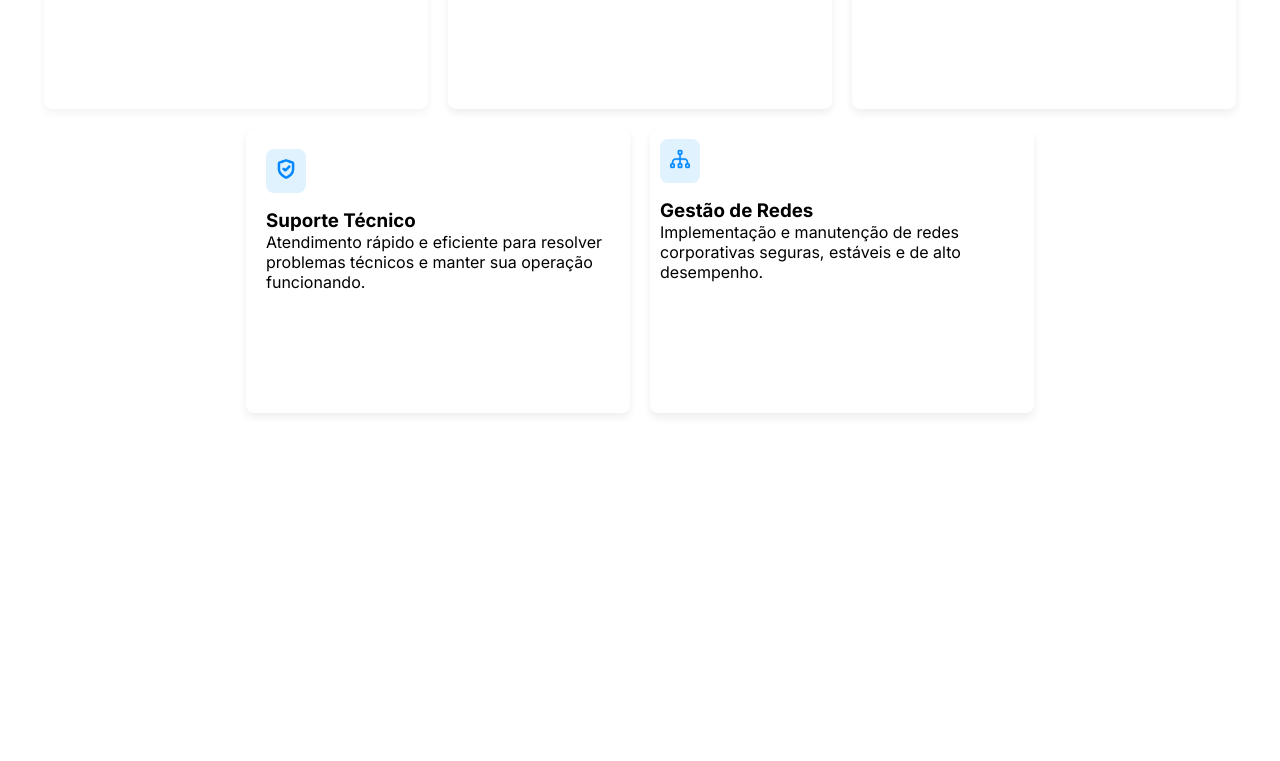
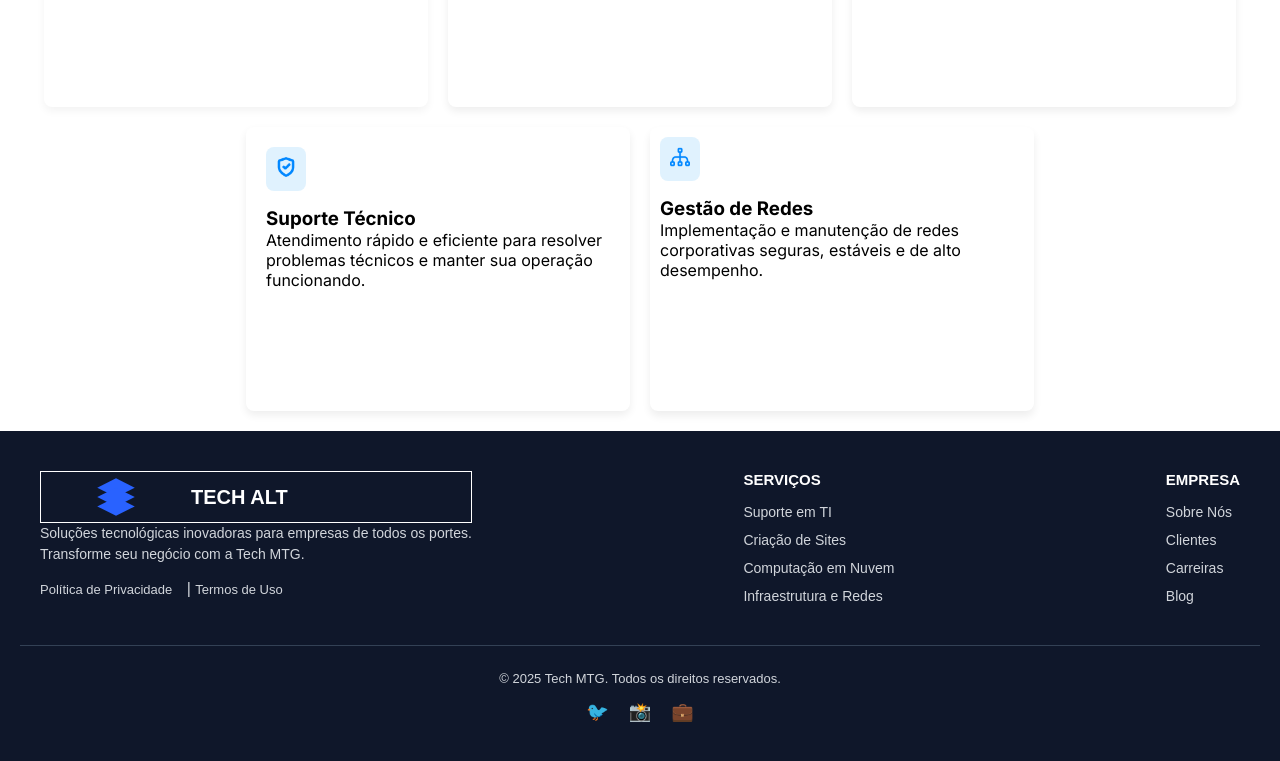
Before and after one commit to renanfranca27/tech, a Next.js app: page / in a window 1280 px wide. Shown: the part 1017-1778 px from the top of the page. Before the commit the page ends 1450 px from the top, so only its background shows below. Built offline with nearby package versions, Linux system fonts and the light colour scheme.

Commit message:
alterações finais

```diff
--- a/src/app/page.js
+++ b/src/app/page.js
@@ -2,6 +2,7 @@ import Image from "next/image";
 import styles from "./page.module.css";
 import Main from "@/components/main/Main.js";
 import Sobre from "@/components/sobre/Sobre.js";
+import Footer from "@/components/footer/footer.js";
 
 export default function Home() {
   return (
@@ -10,7 +11,7 @@ export default function Home() {
       <div className={styles.menu}>
         <section className={styles.navbar}>
           <Image src="/icone.svg" alt="Descrição da imagem" width={60} height={40} />
-           <h4>TECH SOLUTIONS </h4>
+           <h4>TECH ALT </h4>
         </section>
         <ul className={styles.menubar}>
           <li>Inicio</li>
@@ -46,6 +47,7 @@ export default function Home() {
       {/* Componente Main */}
       <Main />
       <Sobre />
+      <Footer />
     </div>
   );
 }
--- /dev/null
+++ b/src/components/footer/footer.css
@@ -0,0 +1,118 @@
+.footer {
+  background-color: #0f172a;
+  color: #d1d5db;
+  padding: 40px 20px;
+}
+
+.footer-container {
+  max-width: 1200px;
+  margin: auto;
+  display: flex;
+    flex-wrap: wrap;
+    justify-content: space-between;
+  gap: 30px;
+}
+.footer-logo-container {
+  display: flex;
+  align-items: center;
+  text-align: center;
+    border:  solid 1px white;
+}
+
+.footer-logo-container h2 {
+    color: white;
+    font-size: 20px;
+  margin: 0;
+}
+
+.footer-logo {
+  color: white;
+  font-size: 20px;
+  margin-bottom: 15px;
+}
+
+.TextoFooter {
+  font-size: 14px;
+  margin-bottom: 15px;
+  line-height: 1.5;
+}
+
+.footer-col h3 {
+  color: white;
+  font-size: 15px;
+  margin-bottom: 15px;
+}
+
+.footer-col ul {
+  list-style: none;
+  padding: 0;
+  margin: 0;
+}
+
+.footer-col ul li {
+  margin-bottom: 10px;
+}
+
+.footer-col ul li a {
+  color: #d1d5db;
+  text-decoration: none;
+  font-size: 14px;
+  transition: color 0.3s;
+}
+
+.footer-col ul li a:hover {
+  color: #3b82f6;
+}
+
+.footer-policies a {
+  color: #d1d5db;
+  text-decoration: none;
+  font-size: 13px;
+  margin-right: 10px;
+}
+
+.footer-policies a:hover {
+  color: #3b82f6;
+}
+
+.footer-bottom {
+  border-top: 1px solid #334155;
+  margin-top: 30px;
+  padding-top: 20px;
+  display: flex;
+  flex-direction: column;
+  align-items: center;
+  text-align: center;
+}
+
+.footer-bottom p {
+  font-size: 13px;
+  margin: 5px 0;
+}
+
+.footer-socials {
+  margin-top: 10px;
+}
+
+.footer-socials a {
+  margin: 0 10px;
+  color: #d1d5db;
+  font-size: 18px;
+  text-decoration: none;
+  transition: color 0.3s;
+}
+
+.footer-socials a:hover {
+  color: #3b82f6;
+}
+
+/* Responsivo */
+@media (max-width: 768px) {
+  .footer-container {
+    grid-template-columns: 1fr;
+    text-align: center;
+  }
+  .footer-bottom {
+    flex-direction: column;
+  }
+}
--- /dev/null
+++ b/src/components/footer/footer.js
@@ -0,0 +1,59 @@
+import Image from "next/image";
+import styld from "@/components/footer/footer.css";
+
+export default function footer(){
+    return (
+    <footer className="footer">
+      <div className="footer-container">
+
+        {/* Coluna 1 */}
+        <div className="footer-col">
+            <div className="footer-logo-container">
+            <Image src="/icone.svg" alt="Logo" width={150} height={50} />
+          <h2 className="footer-logo">TECH ALT</h2>
+
+            </div>
+          <p className="TextoFooter">
+            Soluções tecnológicas inovadoras para empresas de todos os portes. <br />
+            Transforme seu negócio com a Tech MTG.
+          </p>
+          <div className="footer-policies">
+            <a href="#">Política de Privacidade</a> | <a href="#">Termos de Uso</a>
+          </div>
+        </div>
+
+        {/* Coluna 2 */}
+        <div className="footer-col">
+          <h3>SERVIÇOS</h3>
+          <ul>
+            <li><a href="#">Suporte em TI</a></li>
+            <li><a href="#">Criação de Sites</a></li>
+            <li><a href="#">Computação em Nuvem</a></li>
+            <li><a href="#">Infraestrutura e Redes</a></li>
+          </ul>
+        </div>
+
+        {/* Coluna 3 */}
+        <div className="footer-col">
+          <h3>EMPRESA</h3>
+          <ul>
+            <li><a href="#">Sobre Nós</a></li>
+            <li><a href="#">Clientes</a></li>
+            <li><a href="#">Carreiras</a></li>
+            <li><a href="#">Blog</a></li>
+          </ul>
+        </div>
+      </div>
+
+      {/* Parte inferior */}
+      <div className="footer-bottom">
+        <p>© 2025 Tech MTG. Todos os direitos reservados.</p>
+        <div className="footer-socials">
+          <a href="#">🐦</a>
+          <a href="#">📸</a>
+          <a href="#">💼</a>
+        </div>
+      </div>
+    </footer>
+  );
+}
--- a/src/components/main/main.css
+++ b/src/components/main/main.css
@@ -9,7 +9,6 @@
 .TextoMain {
   font-size: 1.3rem;
   padding: 10px;
-  border: solid 1px red;
   font-family: "Inter", sans-serif;
   text-align: center;
   margin-top: 12px;
--- a/src/components/sobre/sobre.css
+++ b/src/components/sobre/sobre.css
@@ -7,12 +7,11 @@
 
 
 .about {
-      border: solid 1px red;
 display: flex;
 justify-content: center;
 gap: 4rem;
     margin: 0 auto;
-    background-color: #e9dede;
+    background: #e8faff;
     padding: 40px;
     border-radius: 8px;
     box-shadow: 0 4px 8px rgba(0, 0, 0, 0.1);
@@ -46,6 +45,13 @@ li {
     font-weight: bold;
     margin-right: 8px;
 }
+.ceo-info {
+    display: flex;
+    align-items: center;
+    margin-top: 40px;
+    justify-content: center;
+    padding : 20px;
+}
 .ceo-details{
     background: #ffff;
     padding: 20px;
@@ -53,22 +59,14 @@ li {
     display: flex;
     flex-direction: column;
     align-items: center;
+    width: 30vw;
+    height: 42vh;
 
-
-
-}
-.ceo-info {
-    display: flex;
-    align-items: center;
-    margin-top: 40px;
-    justify-content: center;
-    padding : 20px;
-      border: solid 1px red;
 }
 
 .ceo-img img {
     border-radius: 50%;
-    width: 150px;
+    width: 190px;
     height: 150px;
     margin-right: 20px;
 
@@ -77,12 +75,12 @@ li {
 .ceo-details h3 {
     font-size: 24px;
     margin-bottom: 8px;
-    color: #333;
+    color: #333333;
 }
 
 .ceo-details p {
     font-size: 16px;
-    color: #777;
+    color: #0f5bb1;
 }
 
 blockquote {
--- a/src/components/sobre/sobre.js
+++ b/src/components/sobre/sobre.js
@@ -2,6 +2,7 @@ import Image from "next/image";
 import styld from "@/components/sobre/sobre.css";
 export default function sobre(){
 
+    const newLocal = <li><span class="check">✔</span> Equipe altamente qualificada e certificada</li>;
     return(
         <body>
     <section class="about">
@@ -9,7 +10,7 @@ export default function sobre(){
             <h2>Sobre a TechSolutions</h2>
             <p>Na TechSolutions, oferecemos soluções tecnológicas personalizadas.<br/> Nossa missão é ajudar empresas de todos os portes a transformar <br/> desafios em oportunidades, com atendimento ágil e eficiente.</p>
             <ul>
-                <li><span class="check">✔</span> Equipe altamente qualificada e certificada</li>
+                {newLocal}
                 <li><span class="check">✔</span> Atendimento ágil e personalizado</li>
                 <li><span class="check">✔</span> Soluções tecnológicas de ponta</li>
                 <li><span class="check">✔</span> Compromisso com resultados</li>
```
